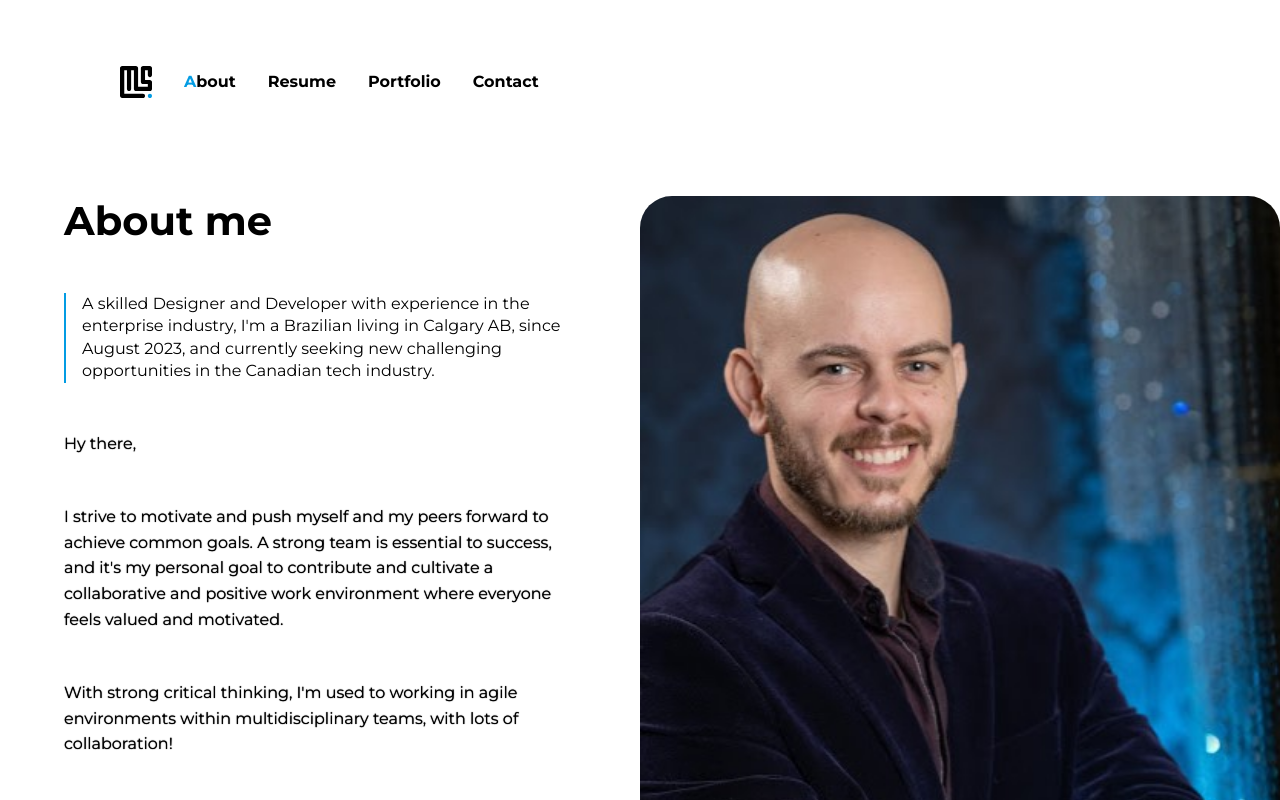
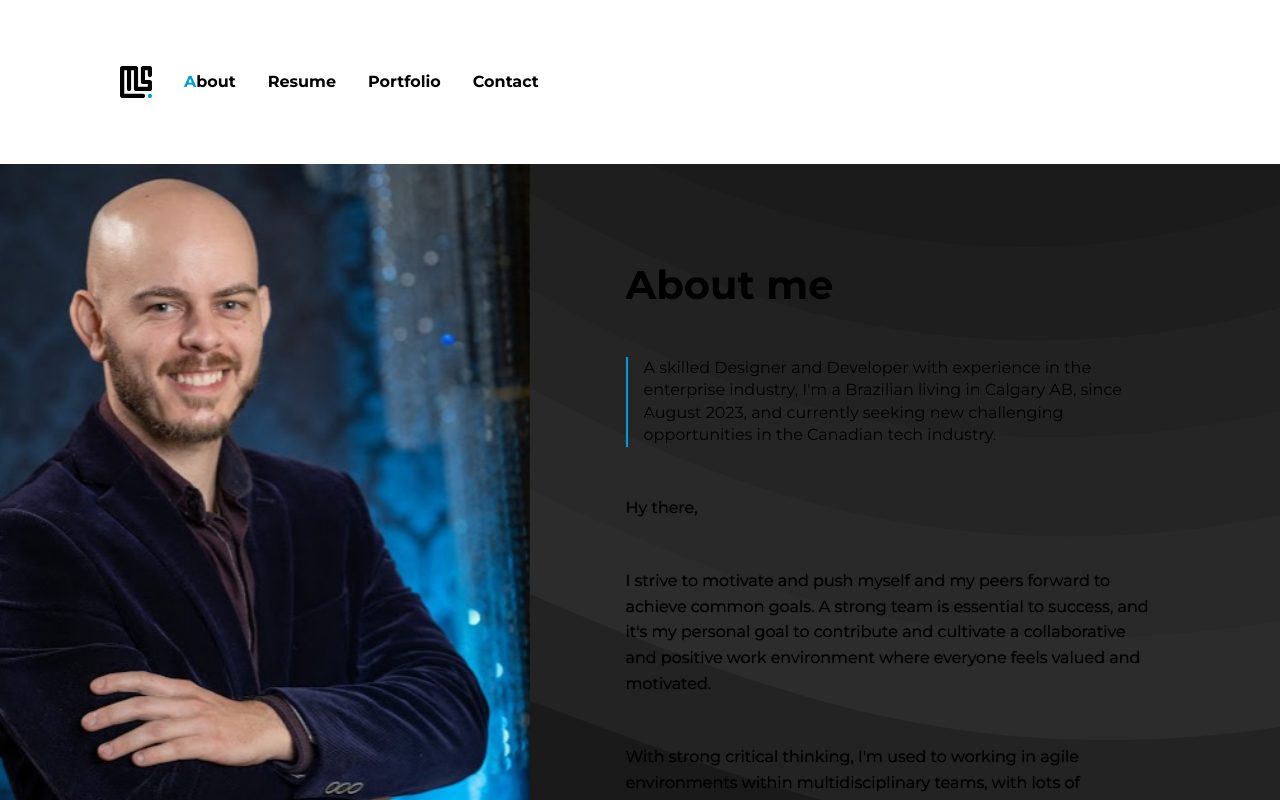
Before and after one commit to maikelsalles/apersonalwebsite, a Next.js app: page /about in a window 1280 px wide. Shown: the top 800 px of the page. Built offline with nearby package versions, Linux system fonts and the light colour scheme.

Commit message:
wip: internal pages base

```diff
--- a/src/app/about/about.module.scss
+++ b/src/app/about/about.module.scss
@@ -36,16 +36,29 @@
 }
 
 @include for-tablet-landscape-up {
+  .frontPic{
+    position: sticky;
+    top: 0;
+    left: 0;
+    display: block;
+    height: 100vh;
+    img {
+      min-height: 100vh;
+      width: auto;
+    }
+  }
   .article {
-    margin-top: 0;
+    padding-top: 0;
+    padding-bottom: 0;
+    padding-left: 0;
     flex-direction: row;
     overflow: visible;
     &:before {
       width: 80%;
     }
     .textContent {
-      padding: 2rem 4rem;
-      max-width: 50vw;
+      padding: 0;
+      width: 100%;
     }
     .imageContainer {
       margin: 4rem auto;
--- a/src/app/about/page.tsx
+++ b/src/app/about/page.tsx
@@ -1,6 +1,7 @@
 /* eslint-disable react/no-unescaped-entities */
 import { Metadata } from 'next'
 import styles from './about.module.scss'
+import globals from '../globals.module.scss'
 import Image from 'next/image'
 import FotoH from '@img/maikel-salles-h.jpg'
 import FotoW from '@img/maikel-salles-w.jpg'
@@ -11,8 +12,19 @@ export const metadata: Metadata = {
 
 export default function About() {
   return (
-    <article className={styles.article}>
-      <div className={styles.textContent}>
+    <article className={`${styles.article} ${globals.wrapper} ${globals.sectionPadding} ${globals.twoCollumns} ${globals.waveGgradient}`}>
+      <div className={`${styles.frontPic}`}>
+        <picture>
+          <source srcSet={FotoH.src} media="(min-width: 900px)" />
+          <Image
+            src={FotoW}
+            width={380}
+            height={576}
+            alt="A picture of me at my graduation. I'm wearing a navy blue blazer and a dark purple shirt. In the background, there's a light blue panel with some bright lights. I'm smiling, sporting a short beard, and I'm bald."
+          />
+        </picture>
+      </div>
+      <div className={`${styles.textContent} ${styles.imageContainer}`}>
         <h1>About me</h1>
         <blockquote>
           A skilled Designer and Developer with experience in the enterprise industry, I'm a Brazilian living in Calgary AB, since August 2023, and currently seeking new challenging opportunities in the Canadian tech industry.
@@ -33,17 +45,6 @@ export default function About() {
           I'm confident that my skills and experience make me a great asset to any team, and I'm always looking for new opportunities to learn, grow, and exchange knowledge.
         </p>
       </div>
-      <div className={styles.imageContainer}>
-        <picture>
-          <source srcSet={FotoH.src} media="(min-width: 900px)" />
-          <Image
-            src={FotoW}
-            width={380}
-            height={576}
-            alt="A picture of me at my graduation. I'm wearing a navy blue blazer and a dark purple shirt. In the background, there's a light blue panel with some bright lights. I'm smiling, sporting a short beard, and I'm bald."
-          />
-        </picture>
-      </div>
     </article>
   )
 }
--- a/src/app/globals.scss
+++ b/src/app/globals.scss
@@ -21,7 +21,9 @@
   --foreground-alpha-20: rgba(var(--black), 0.2);
   --foreground-alpha-70: rgba(var(--black), 0.7);
 
-  --shadow-large: .25rem .25rem 2rem var(--background-alpha-70);
+  --shadow-small: 1rem 1rem 1rem rgba(0,0,0,0.3);
+  --shadow-large: 1.2rem 1.2rem 1.2rem rgba(0,0,0,0.6);
+
   --max-width: 1100px;
   --border-radius-small: .5rem;
   --border-radius-large: 1rem;
@@ -71,7 +73,6 @@
       rgba(var(--black), 0),
       rgba(var(--black), 1)
     );
-    --shadow-large: .25rem .25rem 2rem var(--background-alpha-70);
   }
 }
 
--- a/src/app/layout.tsx
+++ b/src/app/layout.tsx
@@ -1,7 +1,6 @@
 import { Metadata } from 'next'
 import { Analytics } from "@vercel/analytics/react"
 import './globals.scss'
-import globals from './globals.module.scss'
 import { Montserrat } from 'next/font/google'
 import Header from '@/app/components/header'
 import Footer from './components/footer'
--- a/src/app/page.tsx
+++ b/src/app/page.tsx
@@ -107,10 +107,6 @@ export default function Home() {
         </div>
       </section>
       <section className={`${globals.wrapper} ${globals.sectionPadding}`}>
-        <h2>Resume</h2>
-        <p>
-          Experienced professional with over 10 years of experience, dedicated to crafting cohesive and inclusive digital experiences. Skilled in strategic visioning, cross-functional collaboration, and driving accessibility initiatives. Over 13 years of experience in enterprise software environments, ready to lead and elevate design teams for greater efficiency and impact.
-        </p>
         <Experience />
       </section>
     </>
--- a/src/app/portfolio/page.tsx
+++ b/src/app/portfolio/page.tsx
@@ -1,5 +1,6 @@
 import { Metadata } from "next"
 import styles from "./portfolio.module.scss"
+import globals from "../globals.module.scss"
 import Image from 'next/image'
 import Button from "../components/button"
 
@@ -15,7 +16,7 @@ export const metadata: Metadata = {
 
 export default function Portfolio() {
     return (
-        <article className={styles.portfolioContainer}>
+        <article className={`${styles.portfolioContainer} ${globals.wrapper}`}>
             <div className={styles.titleContainer}>
                 <h1>Portfolio</h1>
             </div>
--- a/src/app/portfolio/portfolio.module.scss
+++ b/src/app/portfolio/portfolio.module.scss
@@ -9,7 +9,6 @@
             width: 100%;
         }
         @extend .filledBox;
-        padding: var(--section-padding);
         display: flex;
         flex-direction: column;
         align-items: center;
--- a/src/app/resume/page.tsx
+++ b/src/app/resume/page.tsx
@@ -1,5 +1,6 @@
 import { Metadata } from "next"
 import styles from "./resume.module.scss"
+import globals from "../globals.module.scss"
 import Experience from "@components/resume/experience"
 import Education from "@components/resume/education"
 import Stack from "@components/resume/stack"
@@ -12,7 +13,7 @@ export const metadata: Metadata = {
 
 export default function Resume() {
     return (
-        <article className={styles.resumeContainer}>
+        <article className={`${styles.resumeContainer} ${globals.wrapper}`}>
             <nav className={styles.sideSlider}>
                 <a href="#experience" title="Experience" aria-label="Experience"></a>
                 <a href="#education" title="Education" aria-label="Education"></a>
```
Also changed, not shown: src/app/home.module.scss (+6 -1 lines), src/app/resume/resume.module.scss (+1 -7 lines).
